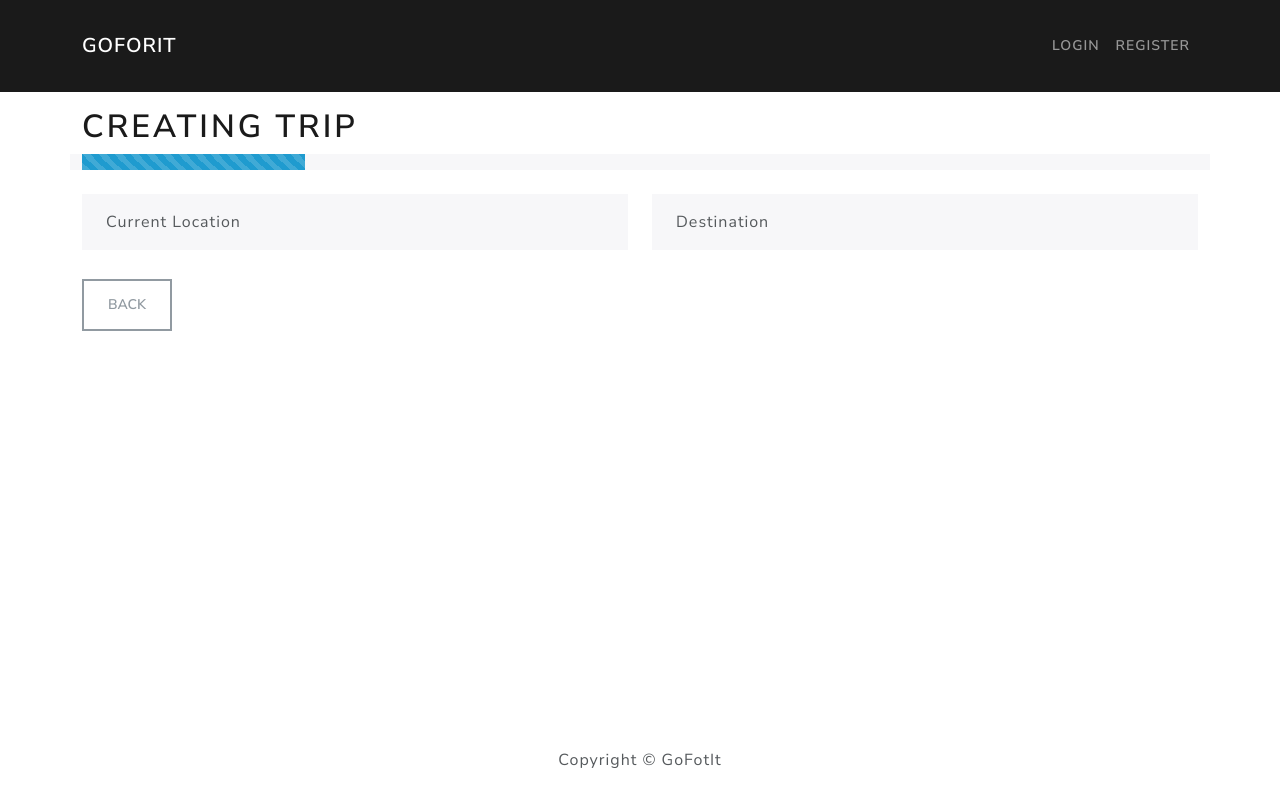
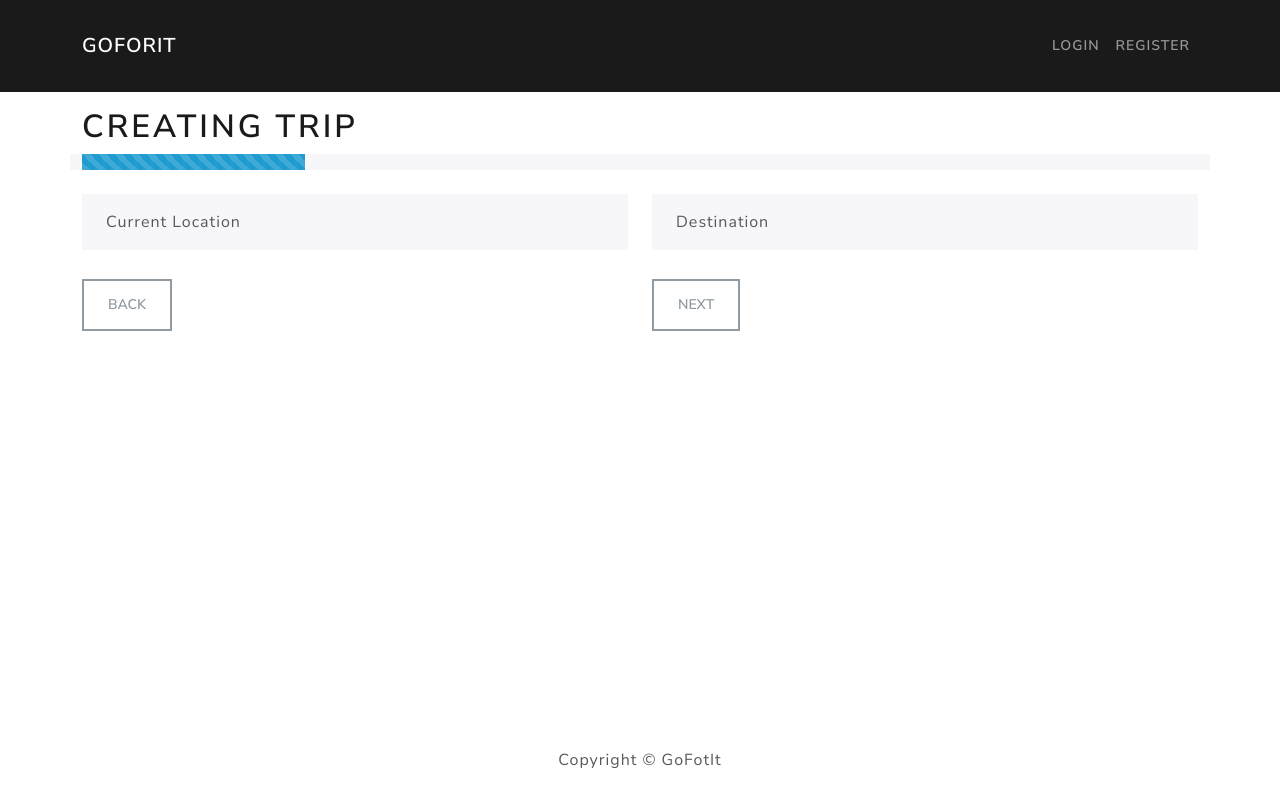
Before and after one commit to lembap10/go-for-it, a React (Create React App) app: page /createtrip in a window 1280 px wide. Built offline with nearby package versions, Linux system fonts and the light colour scheme.

Commit message:
Added a next button to CreateTrip

```diff
--- a/package.json
+++ b/package.json
@@ -13,7 +13,7 @@
     "react-dom": "^18.2.0",
     "react-router": "^6.4.2",
     "react-router-bootstrap": "^0.26.2",
-    "react-router-dom": "^6.4.2",
+    "react-router-dom": "^6.4.3",
     "react-scripts": "5.0.1",
     "web-vitals": "^2.1.4"
   },
--- a/src/Screens/CreateTripScreen.js
+++ b/src/Screens/CreateTripScreen.js
@@ -36,6 +36,11 @@ function CreateTripScreen(){
                         <Button variant="outline-secondary" className='MainButton' id="back">Back</Button>{' '}
                     </Link>
                 </Col>
+                <Col>
+                    <Link  to={"/createtrip/begintrip"}>
+                        <Button variant="outline-secondary" className='MainButton' id="next">Next</Button>{' '}
+                    </Link>
+                </Col>
             </Row>
         </div>
     )
```
Also changed, not shown: 1 other file (tests, documents, lock files or other folders).
